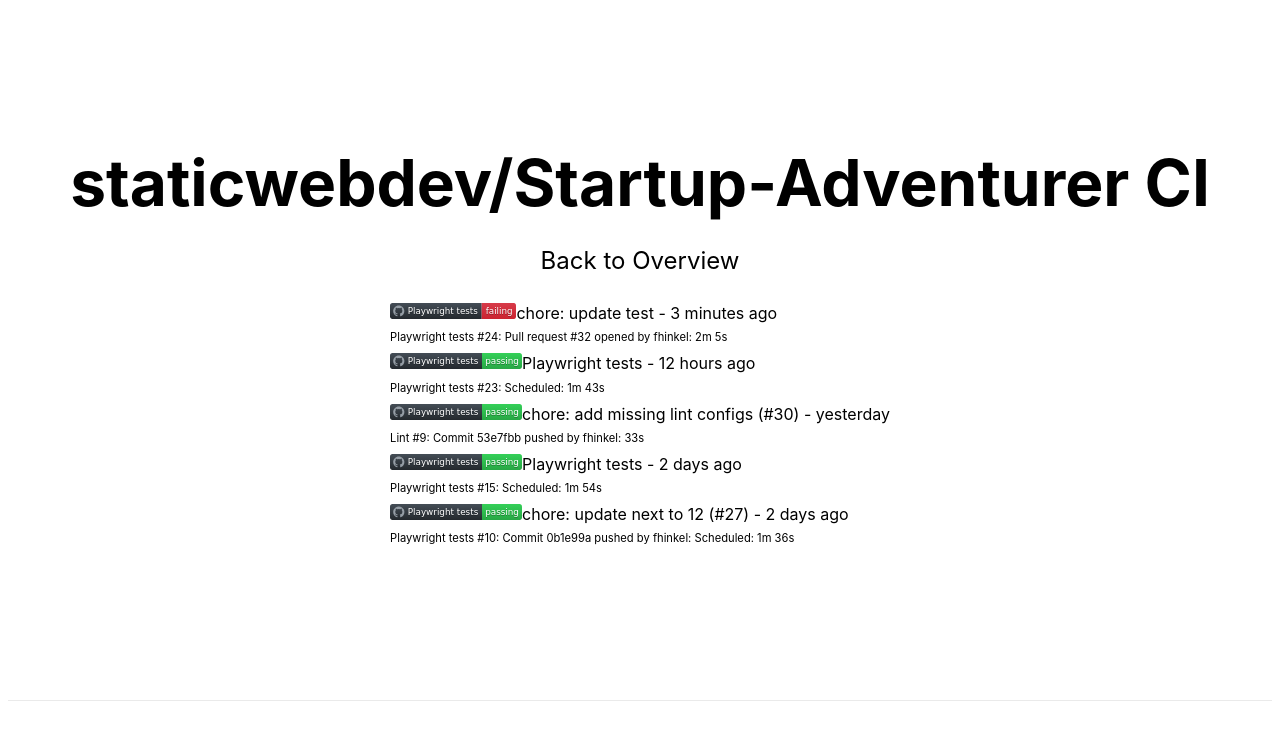
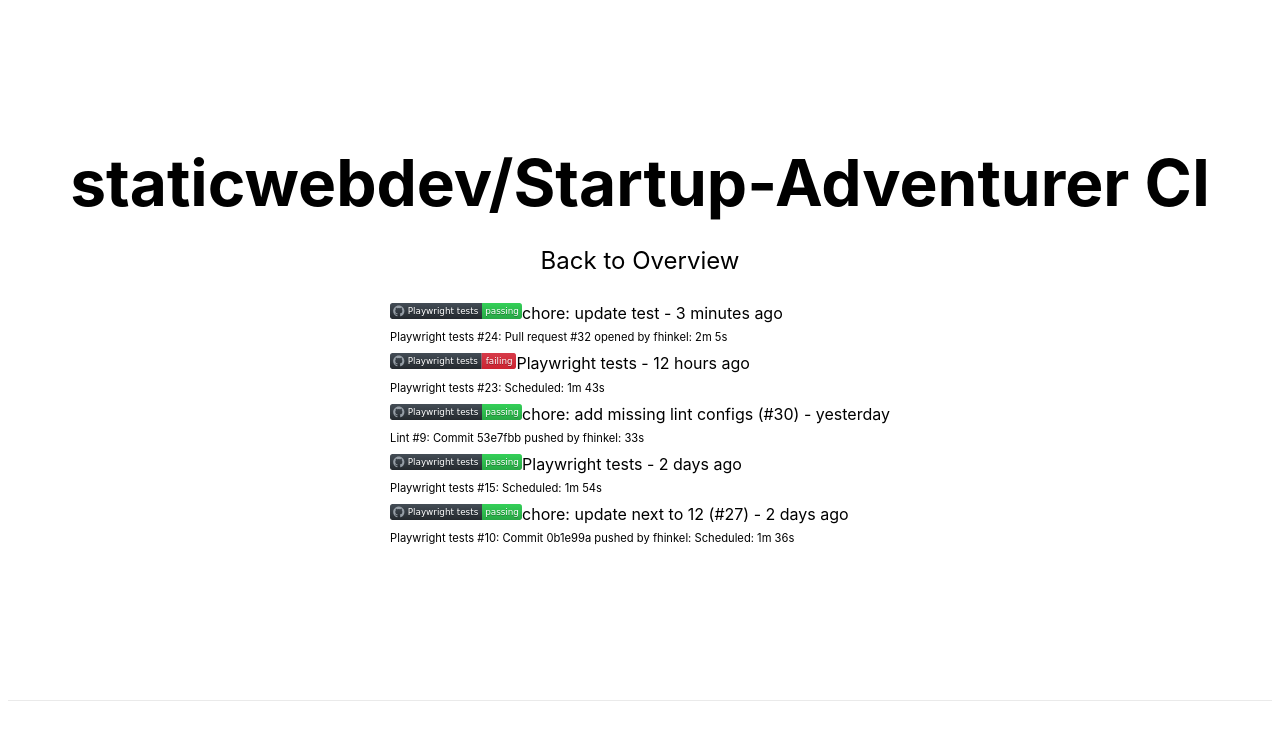
Before and after one commit to fhinkel/dashboard, a Next.js app: page /CI/Startup-Adventurer in a window 1280 px wide. Shown: the top 740 px of the page. Built offline with nearby package versions, Linux system fonts and the light colour scheme.

Commit message:
Change actions link

```diff
--- a/pages/CI/[id].js
+++ b/pages/CI/[id].js
@@ -22,35 +22,35 @@
         </p>
 
         <div className='left'>
-          <div><a href='https://github.com/staticwebdev/nextjs-starter/actions?query=branch%3Amain'><img src="/failing.svg" alt="badge" className="logo" /></a>
+          <div><a href='https://github.com/staticwebdev/nextjs-starter/actions'><img src="/passing.svg" alt="badge" className="logo" /></a>
             chore: update test - 3 minutes ago
             <p className='subtitle'>
               Playwright tests #24: Pull request #32 opened by fhinkel: 2m 5s
             </p>
           </div>
 
-          <div><a href='https://github.com/staticwebdev/nextjs-starter/actions?query=branch%3Amain'><img src="/passing.svg" alt="badge" className="logo" /></a>
+          <div><a href='https://github.com/staticwebdev/nextjs-starter/actions'><img src="/failing.svg" alt="badge" className="logo" /></a>
             Playwright tests - 12 hours ago
             <p className='subtitle'>
               Playwright tests #23: Scheduled: 1m 43s
             </p>
           </div>
 
-          <div><a href='https://github.com/staticwebdev/nextjs-starter/actions?query=branch%3Amain'><img src="/passing.svg" alt="badge" className="logo" /></a>
+          <div><a href='https://github.com/staticwebdev/nextjs-starter/actions'><img src="/passing.svg" alt="badge" className="logo" /></a>
             chore: add missing lint configs (#30) - yesterday
             <p className='subtitle'>
               Lint #9: Commit 53e7fbb pushed by fhinkel: 33s
             </p>
           </div>
 
-          <div><a href='https://github.com/staticwebdev/nextjs-starter/actions?query=branch%3Amain'><img src="/passing.svg" alt="badge" className="logo" /></a>
+          <div><a href='https://github.com/staticwebdev/nextjs-starter/actions'><img src="/passing.svg" alt="badge" className="logo" /></a>
             Playwright tests - 2 days ago
             <p className='subtitle'>
               Playwright tests #15: Scheduled: 1m 54s
             </p>
           </div>
 
-          <div><a href='https://github.com/staticwebdev/nextjs-starter/actions?query=branch%3Amain'><img src="/passing.svg" alt="badge" className="logo" /></a>
+          <div><a href='https://github.com/staticwebdev/nextjs-starter/actions'><img src="/passing.svg" alt="badge" className="logo" /></a>
             chore: update next to 12 (#27) - 2 days ago
             <p className='subtitle'>
               Playwright tests #10: Commit 0b1e99a pushed by fhinkel: Scheduled:  1m 36s
```
